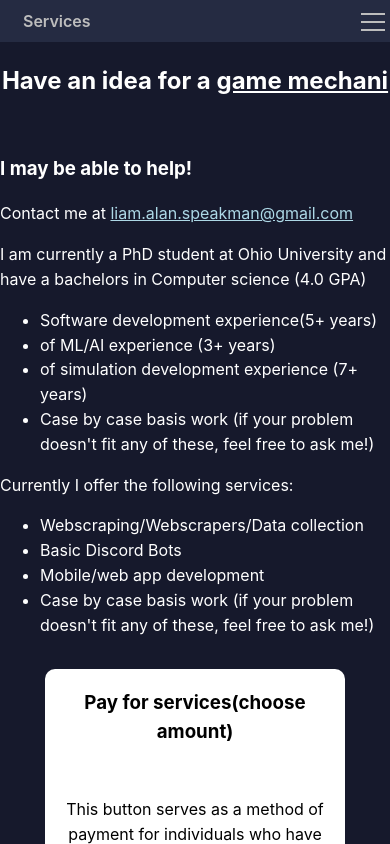
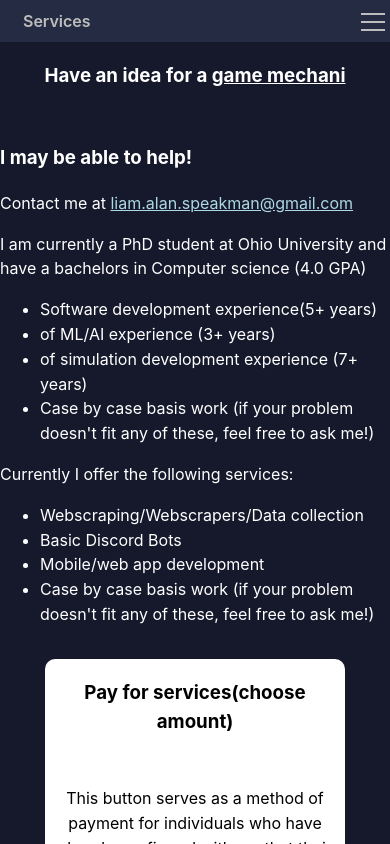
Before and after one commit to LSpeakmanOU/LSpeakmanOU.github.io, a Next.js app: page /services in a window 390 px wide. Shown: the top 844 px of the page. Built offline with nearby package versions, Linux system fonts and the light colour scheme.

Commit message:
added mobile styles for typewriter

```diff
--- a/src/app/page.tsx
+++ b/src/app/page.tsx
@@ -18,7 +18,7 @@ export default function Home() {
       <div style={{paddingTop:"5%"}}>
       <Greeter/>
       <Flex justify="center" style={{paddingLeft:"2%"}}>
-        <Typewriter startText="I am a" elements={traits} />
+        <Typewriter size="large" startText="I am a" elements={traits} />
       </Flex>
       <Info/>
       <Demo/>
--- a/src/app/services/page.tsx
+++ b/src/app/services/page.tsx
@@ -29,7 +29,7 @@ export default function Services() {
       return <div>
     <Navigation title="Services"/>
     <Stack justify="center" align="center">
-      <Typewriter startText="Have an idea for a " elements={jobs} />
+      <Typewriter size="large" startText="Have an idea for a " elements={jobs} />
       <Flex gap="xl" justify="center">
         <ServiceDescription/>
         <PaypalButton size="large" paymentName="Pay for services(choose amount)"
@@ -43,7 +43,7 @@ export default function Services() {
     case 2: return <div>
     <Navigation title="Services"/>
     <Stack justify="center" align="center">
-      <Typewriter startText="Have an idea for a " elements={jobs} />
+      <Typewriter size="small" startText="Have an idea for a " elements={jobs} />
 
         <ServiceDescription/>
         <PaypalButton size="small" paymentName="Pay for services(choose amount)"
--- a/src/components/pizazz/typewriter/index.tsx
+++ b/src/components/pizazz/typewriter/index.tsx
@@ -1,5 +1,5 @@
 'use client'
-import { Flex } from '@mantine/core';
+import { Flex,Stack } from '@mantine/core';
 import  { useState, useEffect } from 'react';
 
 
@@ -46,8 +46,13 @@ const useTypewriter = (speed = 50, elements: string[]) => {
 
     return displayText;
   };
-export default function Typewriter(props: {startText: string, elements : string[]}) {
+export default function Typewriter(props: {startText: string, elements : string[], size: string}) {
     const displayText = useTypewriter(50, props.elements);
 
-    return <Flex><h2>{props.startText} <span style={{textDecorationLine:"underline"}}>{displayText}</span></h2></Flex>
+    switch (props.size){
+        case "large":
+            return <Flex><h2>{props.startText} <span style={{textDecorationLine:"underline"}}>{displayText}</span></h2></Flex>
+        case "small":
+            return <Flex><h3>{props.startText} <span style={{textDecorationLine:"underline"}}>{displayText}</span></h3></Flex>
+    }
   }
```
